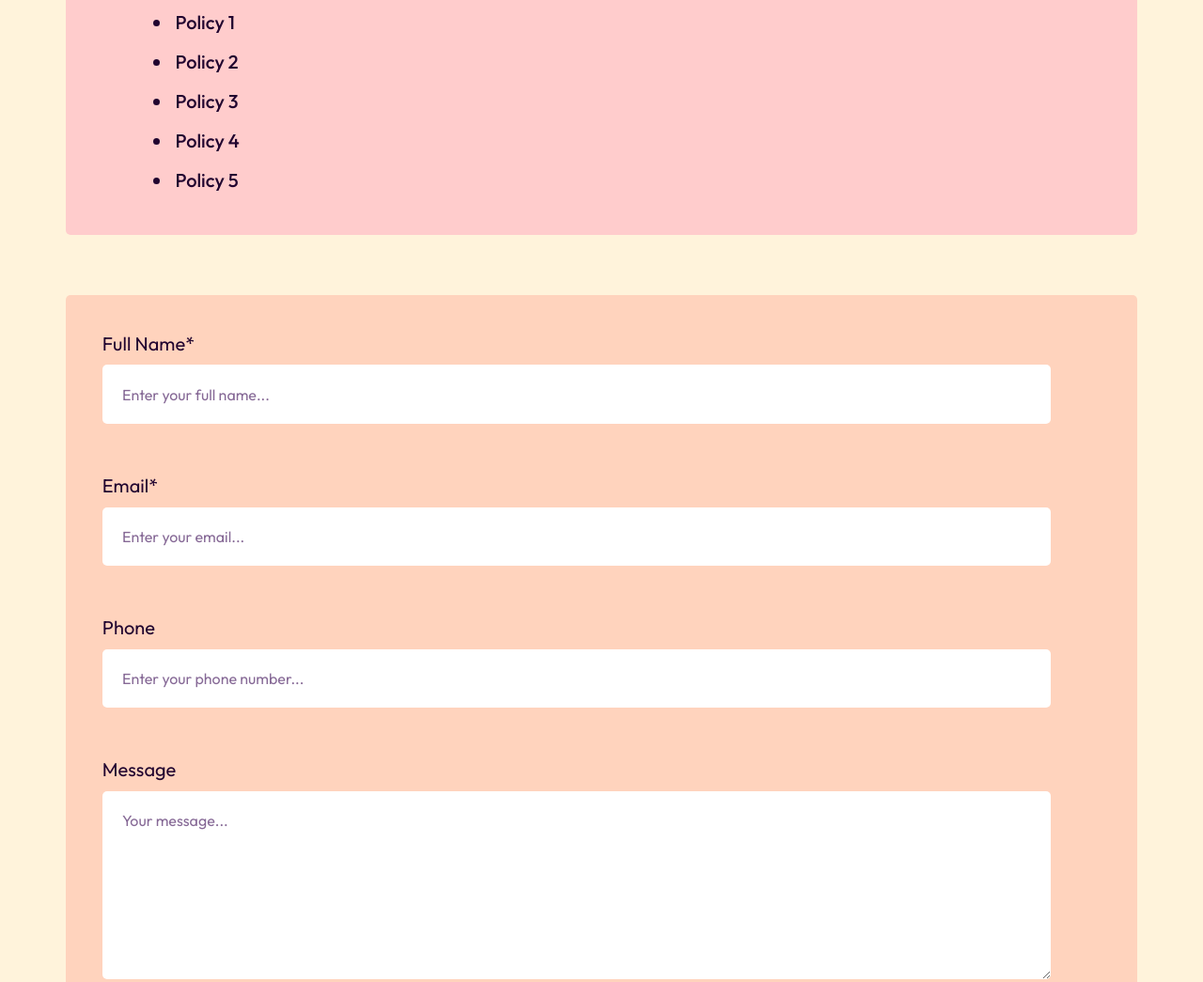
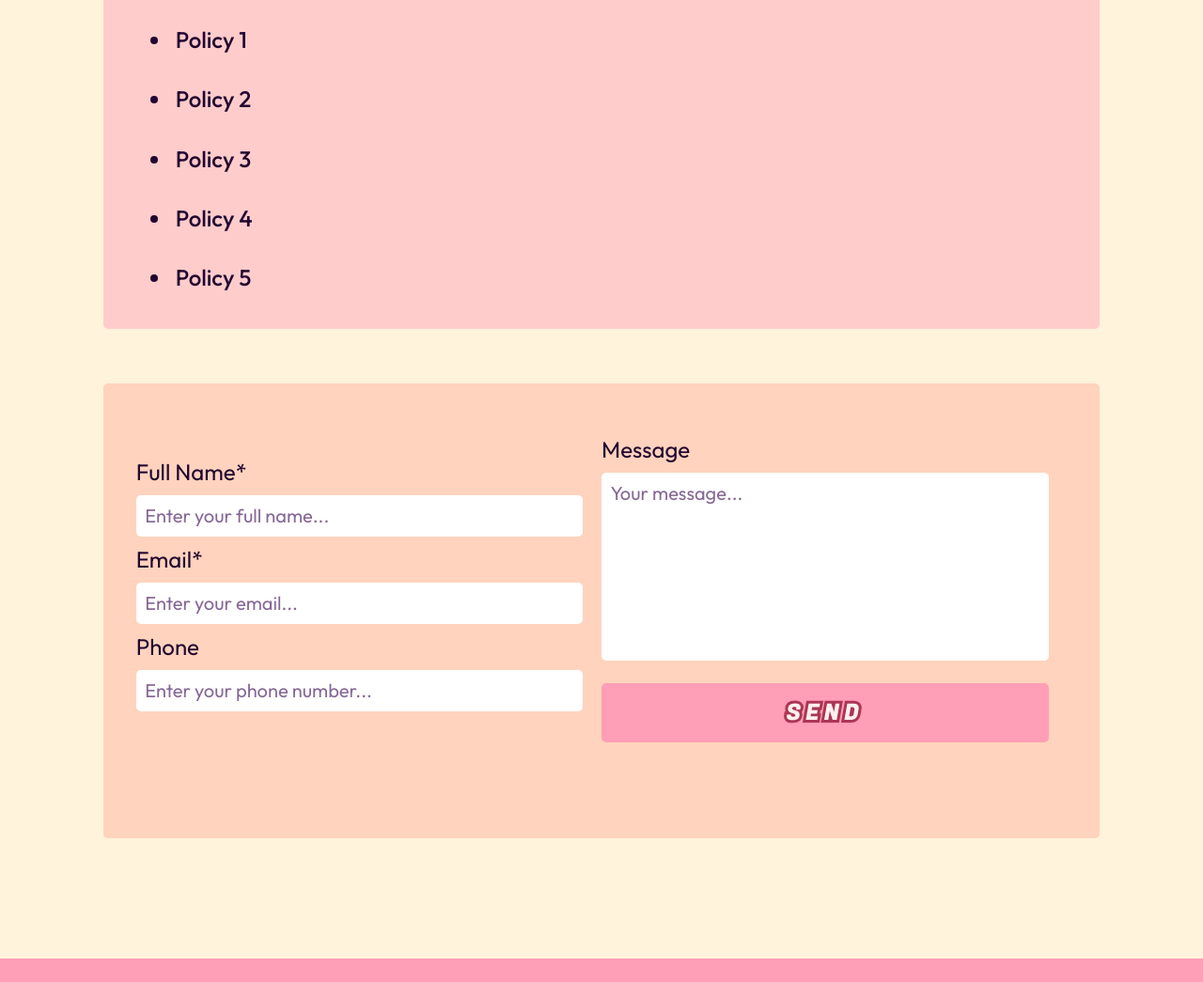
Before and after one commit to nikko-cathell/Marketable-Creatures-Market, a plain HTML site: page contact.html in a window 1280 px wide. Shown: the part 633-1678 px from the top of the page at 94% size. Drawn offline with Linux system fonts and the light colour scheme.

Commit message:
Full responsive contact page done. Will work on hamburger menu next time

```diff
--- a/contact.html
+++ b/contact.html
@@ -40,11 +40,10 @@
     </header>
 
     <main class="main-contact">
-        <section class="main-contact-section">
+
+        <div>
             <h3 class="fugaz-one-regular push-down">Contact us</h3>
-            <h2 class="fugaz-one-regular pink-header align-left push-down">Need to reach out?</h2>
-        </section>
-        <div>
+            <h2 class="fugaz-one-regular pink-header smaller-pink-header align-left push-down smaller-header">Need to reach out?</h2>
             <p class="outfit-lite">
             We’ve got you covered. Fill out the simple
             form below and we’ll get back to you ASAP.
@@ -59,7 +58,7 @@
             </p>
         </div>
         <section class="pink-section">
-            <h2 class="fugaz-one-regular no-margin">Our Policies</h2>
+            <h2 class="fugaz-one-regular no-margin smaller-header">Our Policies</h2>
             <ul class="outfit">
                 <li>Policy 1</li>
                 <li>Policy 2</li>
@@ -70,8 +69,8 @@
         </section>
 
         <!-- Contact Form -->
-         <div class="form-container">
-            <form class="outfit-lite">
+        <form class="outfit-lite no-padding">
+            <div class="form-section-1">
                 <label class="no-margin-top" for="fname">Full Name*</label>
                 <input class="outfit-lite" type="text" id="fname" name="fullname" placeholder="Enter your full name...">
 
@@ -79,14 +78,16 @@
                 <input class="outfit-lite" type="text" id="email" name="email" placeholder="Enter your email...">
 
                 <label for="phone">Phone</label>
-                <input class="outfit-lite" type="text" id="phone" name="phone" placeholder="Enter your phone number...">
+                <input class="outfit-lite no-bottom-margin" type="text" id="phone" name="phone" placeholder="Enter your phone number...">
+            </div>
 
+            <div class="form-section-2">
                 <label for="message">Message</label>
                 <textarea class="outfit-lite" id="message" name="message" placeholder="Your message..."></textarea>
 
                 <input class="fugaz-one-regular" type="submit" value="Send">
-            </form>
-         </div>
+            </div>
+        </form>
     </main>
     <footer>
         <h2 class="fugaz-one-regular">Come Visit Us!</h2>
--- a/styles.css
+++ b/styles.css
@@ -397,11 +397,23 @@
 
   /* MAIN CONTACT */
   .main-contact {
+    display: flex;
+    flex-direction: column;
     margin-top: 0%;
   }
 
-  .main-contact section {
-    margin-top: 0%,
+  .main-contact div {
+    margin-top: 7%;
+    width: 100%;
+  }
+
+  .main-contact div h3 {
+    align-self: center;
+    justify-self: center;
+  }
+
+  .smaller-header {
+    margin-left: 2%;
   }
 
   .main-contact p {
@@ -423,29 +435,24 @@
   }
 
   /* FORM */
-  .form-container {
-    width: 83%;
+  form {
+    display: flex;
+    flex-direction: column;
+    justify-content: center;
+    background-color: var(--orange);
+    width: 85%;
     padding: 3%;
+    font-size: 1.25rem;
+    color: var(--purple);
     border-radius: 5px;
-    background-color: var(--orange);
     margin-top: 5%;
   }
 
-  form {
-    display: flex;
-    flex-direction: column;
-    font-size: 1.25rem;
-    color: var(--purple)
-  }
-
-  form label {
-    margin: 5% 0% 1% 0%;
-  }
-
   input[type=text], select, textarea {
-    width: 95%;
+    width: 100%;
     border-radius: 5px;
     padding: 2%;
+    margin: 2% 0%;
     font-size: 1rem;
     resize: vertical;
     box-sizing: border-box;
@@ -472,7 +479,8 @@
     font-size: 1.25rem;
     letter-spacing: 0.3rem;
     text-transform: uppercase;
-    padding: 2%;
+    padding: 3%;
+    width: 100%;
     background-color: var(--dark-pink);
     border-radius: 5px;
     cursor: pointer;
@@ -482,6 +490,7 @@
   footer {
     display: flex;
     justify-content: center;
+    align-items: center;
     flex-direction: column;
     align-items: center;
     margin-top: 12%;
@@ -507,7 +516,7 @@
   footer section a {
     max-width: 15%;
     max-height: 15%;
-    align-items: center;
+    align-self: center;
     text-align: center;
   }
 
@@ -608,6 +617,11 @@
 
   /* MEDIA QUERIES */
   @media screen and (min-width: 750px) {
+    .wrapper {
+      padding: 2%;
+    }
+
+
     #icon {
       display: none;
     }
@@ -686,7 +700,22 @@
     }
   }
 
+  .footer-images {
+    width: 50%;
+    height: auto;
+    padding: 0%;
+  }
+
   @media screen and (min-width: 850px) {
+
+    /* HEADERS */
+    h3 {
+      font-size: 2rem;
+    }
+
+    .smaller-header {
+      font-size: 1.5rem;
+    }
 
     /* HEADER & NAV */
     header div section ul li {
@@ -703,12 +732,6 @@
 
     .media-medium-hide {
       display: none;
-    }
-
-    .shopping-cart {
-      width: 46px;
-      height: 46px;
-      padding: 0%;
     }
 
     /* MAIN */
@@ -854,6 +877,81 @@
       height: 0.1vh;
     }
 
+    /* CONTACT MAIN */
+    .main-contact {
+      align-items: flex-start;
+      padding: 0% 5%;
+    }
+
+    .main-contact p {
+      font-size: 1.5rem;
+    }
+
+    .main-contact ul li {
+      font-size: 1.5rem;
+      line-height: 55px;
+    }
+
+    .smaller-pink-header {
+      width: 60%;
+      margin-left: 4%;
+    }
+
+    .pink-section {
+      align-self: center;
+      padding: 2% 2% 2% 0%;
+      width: 90%;
+    }
+
+    /* FORM */
+    form {
+      display: flex;
+      flex-direction: row;
+      align-self: center;
+      justify-content: center;
+      align-items: center;
+      height: 300px;
+      padding-bottom: 150px;
+      /* Manual override had to be done with width and height because of random completely unexplained
+      white space at the top that refused to go away no matter how much debugging was done. Not the cleanest
+      fix but it works. */
+      width: 86%;
+      font-size: 1.5rem;
+    }
+
+    input[type=text], textarea {
+      font-size: 1.25rem;
+      width: 100%;
+      resize: none;
+    }
+
+    input[type=submit] {
+      width: 100%;
+      font-size: 1.5rem;
+      transition: 0.4s;
+    }
+
+    input[type=submit]:hover {
+      background-color: rgb(253, 131, 161);
+    }
+
+    .form-section-1 {
+      display: flex;
+      flex-direction: column;
+      width: 50%;
+    }
+
+    .form-section-2 {
+      display: flex;
+      flex-direction: column;
+      width: 50%;
+      padding: 2%;
+    }
+
+    .no-bottom-margin {
+      margin-bottom: 0%;
+    }
+
     /* FOOTER */
     footer {
       margin-top: 10%;
```
Also changed, not shown: assets/design/desktop-contact-page.png (added).
